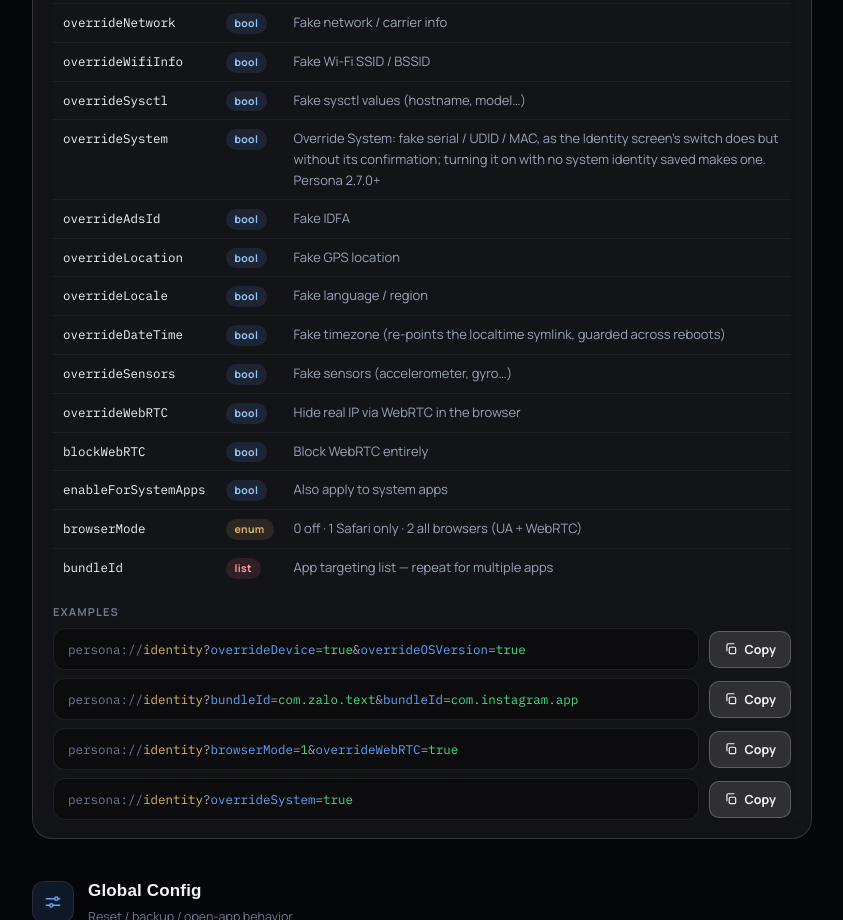
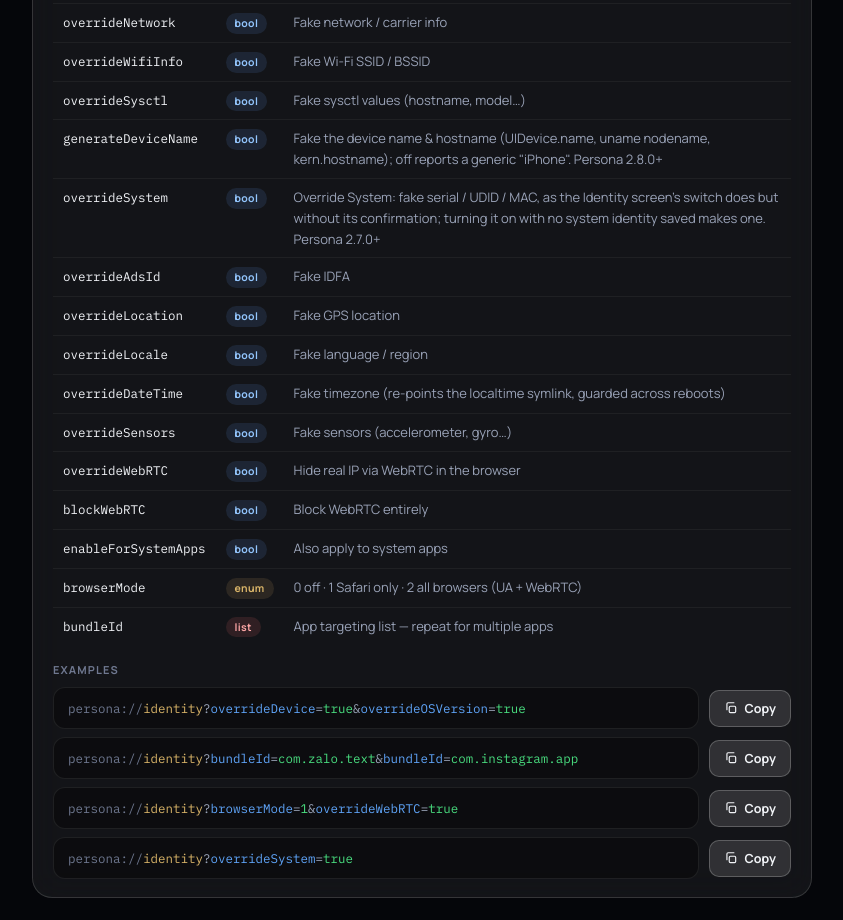
Before and after one commit to tdzard94/persona-repo, a plain HTML site: page URL-SCHEMES.html in a window 1280 px wide. Shown: the part 6240-7160 px from the top of the page, without its empty margins (218-1061 px from the left). Drawn offline with Linux system fonts and the light colour scheme; a web font is replaced by a local one.

Commit message:
docs: sync CHANGELOG + URL schemes for 2.8.0

```diff
--- a/URL-SCHEMES.html
+++ b/URL-SCHEMES.html
@@ -588,6 +588,7 @@ footer .fmark span{color:var(--accent)}
           <tr><td class="pk">overrideNetwork</td><td><span class="pill bool">bool</span></td><td data-en="Fake network / carrier info" data-vi="Gia mạo thông tin mạng / carrier">Fake network / carrier info</td></tr>
           <tr><td class="pk">overrideWifiInfo</td><td><span class="pill bool">bool</span></td><td data-en="Fake Wi-Fi SSID / BSSID" data-vi="Gia mạo SSID / BSSID Wi-Fi">Fake Wi-Fi SSID / BSSID</td></tr>
           <tr><td class="pk">overrideSysctl</td><td><span class="pill bool">bool</span></td><td data-en="Fake sysctl values (hostname, model…)" data-vi="Gia mạo sysctl (hostname, model…)">Fake sysctl values (hostname, model…)</td></tr>
+          <tr><td class="pk">generateDeviceName</td><td><span class="pill bool">bool</span></td><td data-en="Fake the device name & hostname (UIDevice.name, uname nodename, kern.hostname); off reports a generic &quot;iPhone&quot;. Persona 2.8.0+" data-vi="Gia mạo tên thiết bị & hostname (UIDevice.name, uname nodename, kern.hostname); tắt sẽ báo &quot;iPhone&quot; chung chung. Persona 2.8.0+">Fake the device name &amp; hostname (UIDevice.name, uname nodename, kern.hostname); off reports a generic "iPhone". Persona 2.8.0+</td></tr>
           <tr><td class="pk">overrideSystem</td><td><span class="pill bool">bool</span></td><td data-en="Override System: fake serial / UDID / MAC, as the Identity screen's switch does but without its confirmation; turning it on with no system identity saved makes one. Persona 2.7.0+" data-vi="Override System: gia mạo serial / UDID / MAC, như công tắc trên màn Identity nhưng không hỏi xác nhận; bật khi chưa có system identity thì tự tạo. Persona 2.7.0+">Override System: fake serial / UDID / MAC, as the Identity screen's switch does but without its confirmation; turning it on with no system identity saved makes one. Persona 2.7.0+</td></tr>
           <tr><td class="pk">overrideAdsId</td><td><span class="pill bool">bool</span></td><td data-en="Fake IDFA" data-vi="Gia mạo IDFA">Fake IDFA</td></tr>
           <tr><td class="pk">overrideLocation</td><td><span class="pill bool">bool</span></td><td data-en="Fake GPS location" data-vi="Gia mạo vị trí GPS">Fake GPS location</td></tr>
```
Also changed, not shown: 1 other file.
